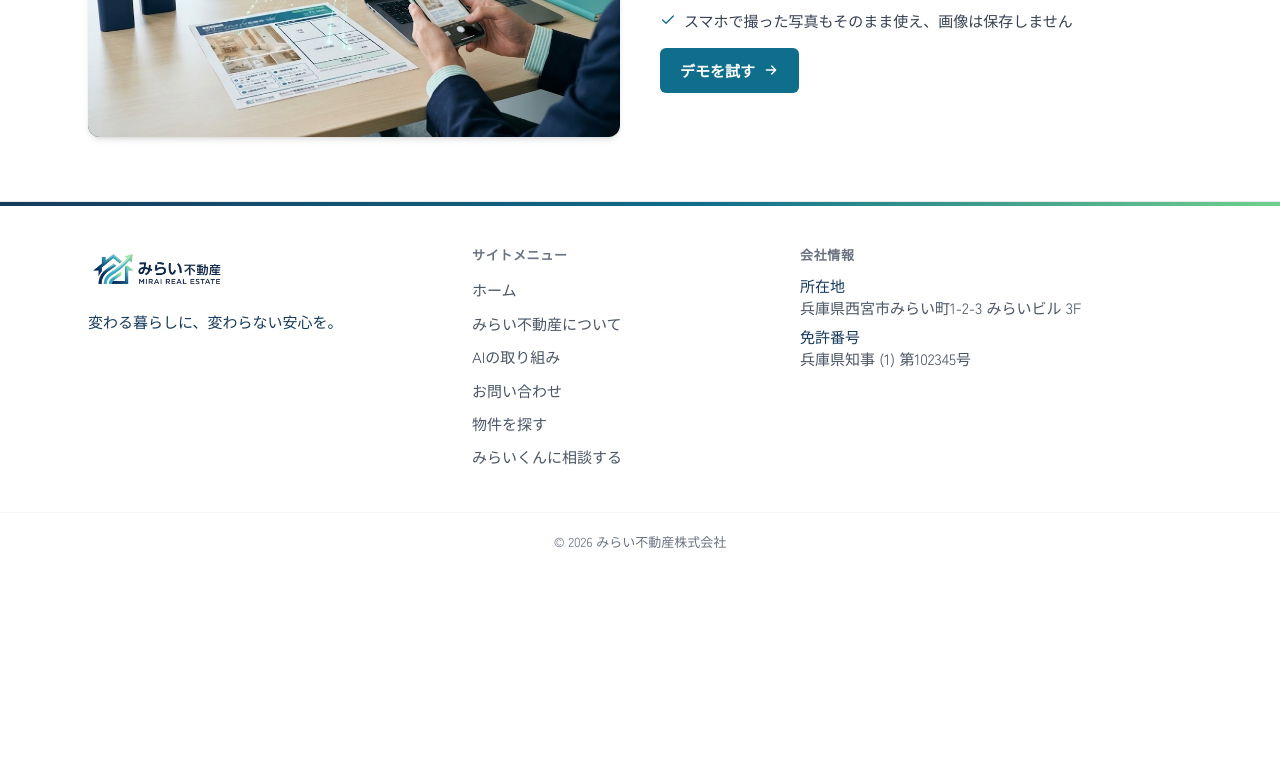
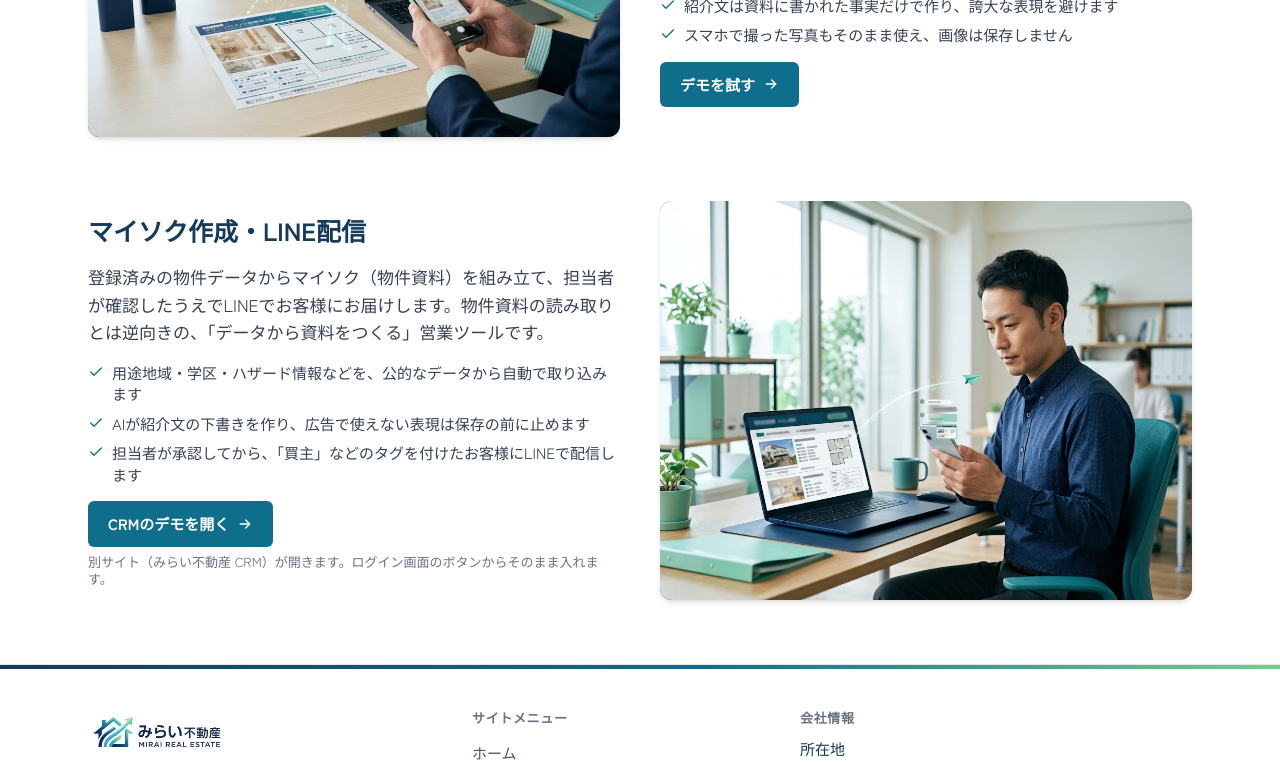
Before and after one commit to enknot96/realestate-aiagent, a Next.js app: page /ai in a window 1280 px wide. Shown: the part 2501-3263 px from the top of the page. Before the commit the page ends 3071 px from the top, so only its background shows below. Built offline with nearby package versions, Linux system fonts and the light colour scheme.

Commit message:
読み取りデモに利用場面の説明を足し、「AIの取り組み」に CRM のマイソク作成・LINE配信を載せる

```diff
--- a/src/app/ai/page.tsx
+++ b/src/app/ai/page.tsx
@@ -10,6 +10,7 @@ import {
   DocumentIcon,
   DocumentSearchIcon,
   MapPinIcon,
+  SendIcon,
   ShieldCheckIcon,
 } from "@/components/icons";
 
@@ -45,8 +46,8 @@ type Feature = {
   image: string;
   imageAlt: string;
   icon: ReactNode;
-  // href が無いものは公開準備中として、押せないボタンを出す
-  cta: { label: string; href?: string };
+  // href が無いものは公開準備中として、押せないボタンを出す。external は別の作品（別サイト）へのリンク
+  cta: { label: string; href?: string; external?: { note: string } };
 };
 
 const CUSTOMER_FEATURES: Feature[] = [
@@ -81,7 +82,7 @@ const CUSTOMER_FEATURES: Feature[] = [
 const BUSINESS_FEATURES: Feature[] = [
   {
     title: "物件資料の読み取り",
-    lead: "図面・チラシ・マイソクの画像から物件情報を読み取り、紹介文まで作った「登録の下書き」をお出しします。手入力の手間を減らす営業ツールです。",
+    lead: "他社から届いた図面・チラシ・マイソクの画像から物件情報を読み取り、紹介文まで作った「登録の下書き」をお出しします。自社サイトへの掲載や、土地探しのお客様への提案のための転記作業を減らす営業ツールです。",
     points: [
       "読み取りに自信がない項目は「要確認」で強調し、担当者は資料と見比べるだけで済みます",
       "紹介文は資料に書かれた事実だけで作り、誇大な表現を避けます",
@@ -91,6 +92,23 @@ const BUSINESS_FEATURES: Feature[] = [
     imageAlt: "物件資料の画像から登録の下書きを作る様子",
     icon: <DocumentIcon className="h-14 w-14" />,
     cta: { label: "デモを試す", href: "/tools/property-import" },
+  },
+  {
+    title: "マイソク作成・LINE配信",
+    lead: "登録済みの物件データからマイソク（物件資料）を組み立て、担当者が確認したうえでLINEでお客様にお届けします。物件資料の読み取りとは逆向きの、「データから資料をつくる」営業ツールです。",
+    points: [
+      "用途地域・学区・ハザード情報などを、公的なデータから自動で取り込みます",
+      "AIが紹介文の下書きを作り、広告で使えない表現は保存の前に止めます",
+      "担当者が承認してから、「買主」などのタグを付けたお客様にLINEで配信します",
+    ],
+    image: "/ai-maisoku.jpeg",
+    imageAlt: "物件データからマイソクを作り、LINEでお客様に届ける様子",
+    icon: <SendIcon className="h-14 w-14" />,
+    cta: {
+      label: "CRMのデモを開く",
+      href: "https://crm-realestate-vert.vercel.app",
+      external: { note: "別サイト（みらい不動産 CRM）が開きます。ログイン画面のボタンからそのまま入れます。" },
+    },
   },
 ];
 
@@ -128,7 +146,20 @@ function FeatureRow({ feature, reverse }: { feature: Feature; reverse: boolean }
             </li>
           ))}
         </ul>
-        {feature.cta.href ? (
+        {feature.cta.href && feature.cta.external ? (
+          <div className="flex flex-col gap-1.5">
+            <a
+              href={feature.cta.href}
+              target="_blank"
+              rel="noopener noreferrer"
+              className="group flex w-fit items-center gap-2 rounded-lg bg-brand-teal px-5 py-3 text-sm font-bold text-white transition-colors hover:bg-brand-navy"
+            >
+              {feature.cta.label}
+              <ArrowRightIcon className="h-4 w-4 transition-transform duration-200 group-hover:translate-x-1" />
+            </a>
+            <p className="text-xs text-gray-500">{feature.cta.external.note}</p>
+          </div>
+        ) : feature.cta.href ? (
           <Link
             href={feature.cta.href}
             className="group flex w-fit items-center gap-2 rounded-lg bg-brand-teal px-5 py-3 text-sm font-bold text-white transition-colors hover:bg-brand-navy"
--- a/src/app/tools/property-import/page.tsx
+++ b/src/app/tools/property-import/page.tsx
@@ -21,6 +21,9 @@ export default function PropertyImportPage() {
             図面・チラシ・マイソクの画像をアップロードすると、AIが物件情報を読み取り、紹介文まで作って登録の下書きを出します。
             手入力の手間を減らし、担当者は「要確認」の項目を見比べるだけで済みます。
           </p>
+          <p className="max-w-3xl text-sm leading-relaxed text-white/90">
+            他社から届いた図面・マイソクを自社サイトやポータルに載せるときの転記や、土地探しのお客様向けに届く売地の資料の整理にお使いいただけます。
+          </p>
           <p className="max-w-3xl rounded-lg bg-white/15 px-3 py-2 text-xs">
             デモのため、アップロードした画像は保存せず、物件の登録も行いません。
           </p>
```
Also changed, not shown: public/ai-maisoku.jpeg (added), 1 other file (tests, documents, lock files or other folders).
